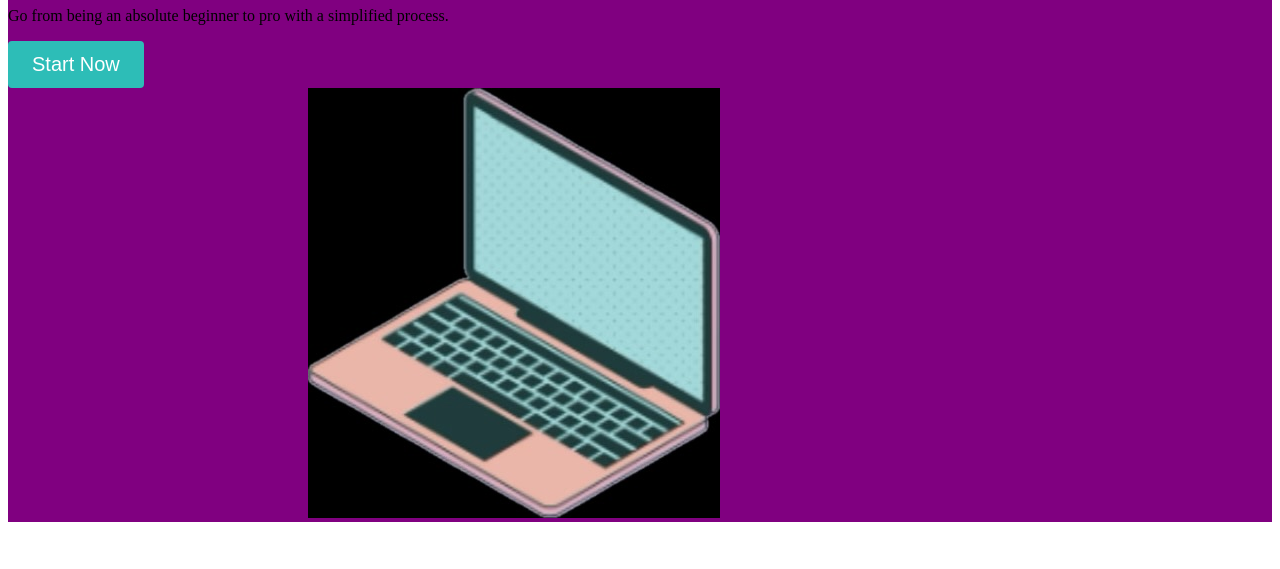
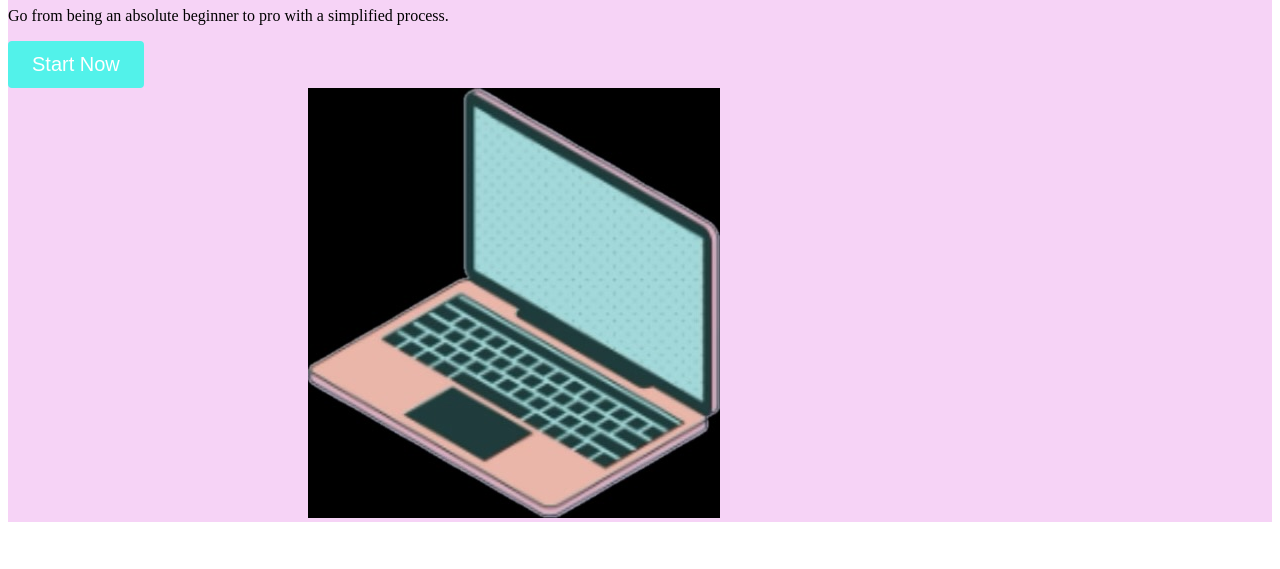
Before and after one commit to Kimafc15/Practice-HTML, a plain HTML site: page index.html in a window 1280 px wide. Shown: the part 231-800 px from the top of the page. Drawn offline with Linux system fonts and the light colour scheme.

Commit message:
color fine

```diff
--- a/style.css
+++ b/style.css
@@ -14,7 +14,7 @@
 }
 
 .box {
-  background-color: purple;
+  background-color: rgb(246, 211, 246);
 }
 
 .right {
@@ -22,7 +22,7 @@
 }
 
 .button {
-  background-color: #2DBDB7; /* Background color */
+  background-color: #52f2ea; /* Background color */
   color: white; /* Text color */
   padding: 12px 24px; /* Top and bottom padding, left and right padding */
   font-size: 20px; /* Font size */
```
